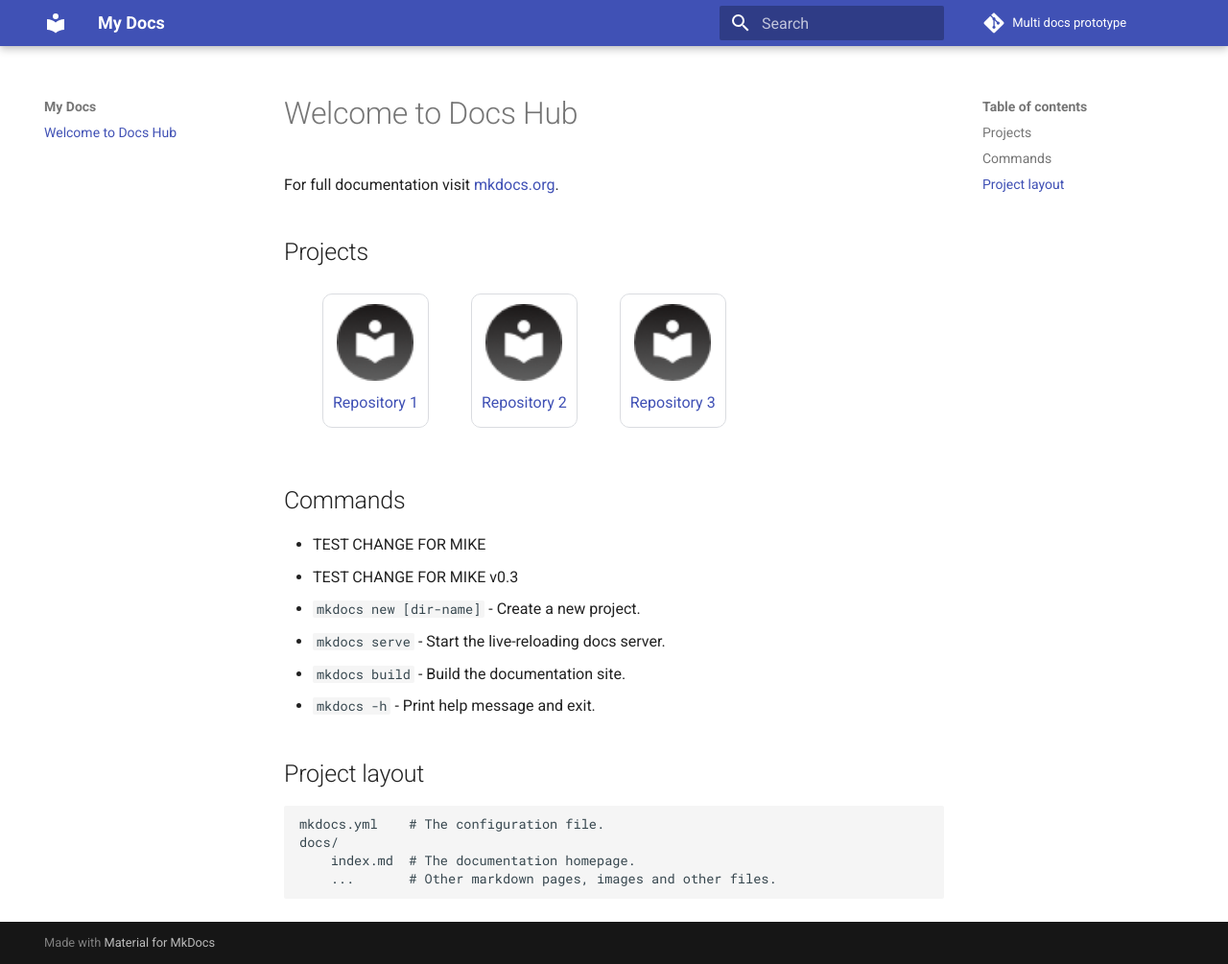
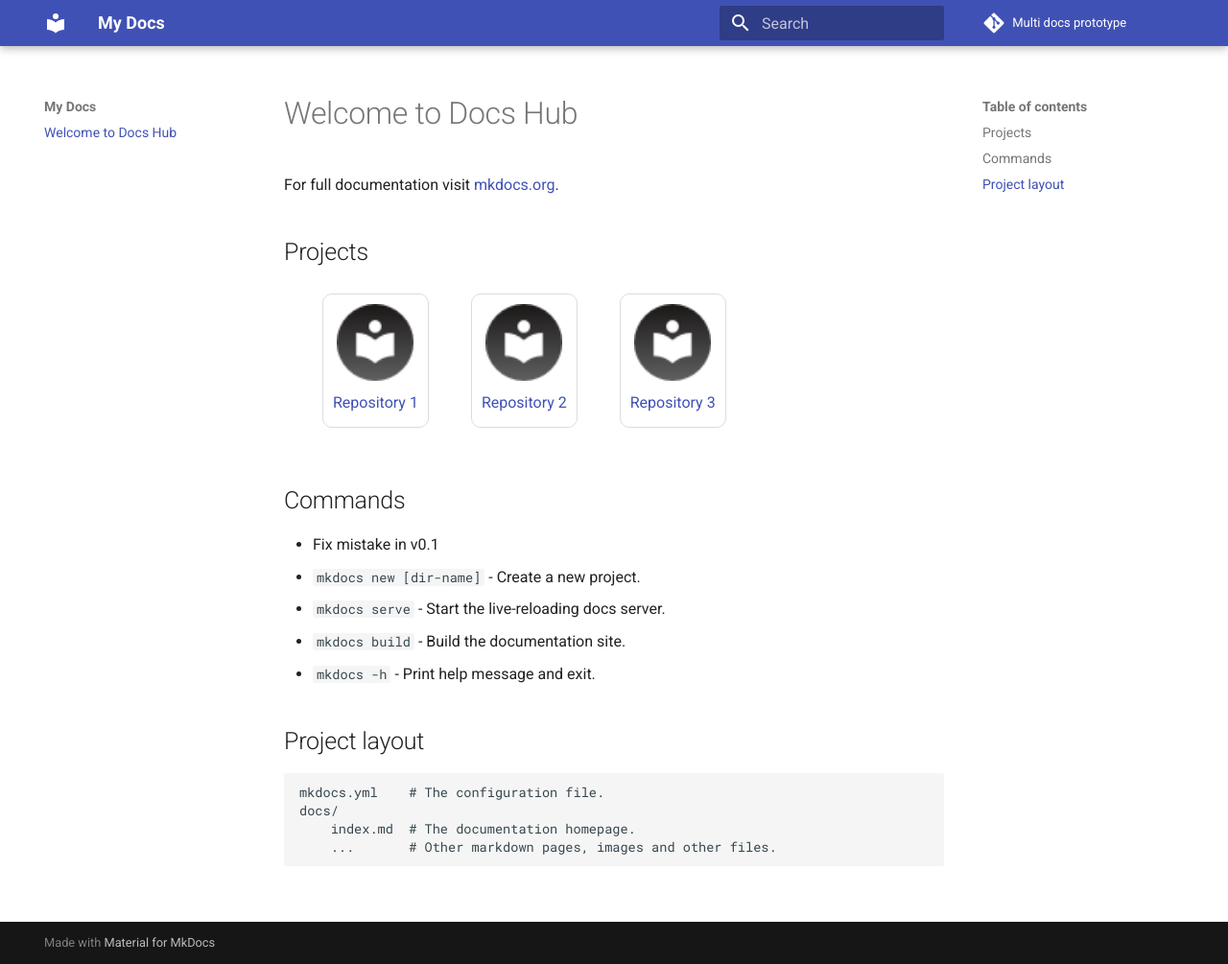
Before and after one commit to A-Baji/mk-docs-main, an MkDocs documentation site: the page built from docs/index.md, in a window 1280 px wide and 1005 px high. Shown: the whole window at 96% size. Built offline with MkDocs 1.6.1 and Material for MkDocs 9.7.7, drawn with Linux system fonts in a browser that asks for light colours; comment, search, counter and statistics services are not loaded; the version menu is left out.

Commit message:
update 0.1

```diff
--- a/docs/index.md
+++ b/docs/index.md
@@ -43,8 +43,7 @@ For full documentation visit [mkdocs.org](https://www.mkdocs.org).
 
 ## Commands
 
-* TEST CHANGE FOR MIKE
-* TEST CHANGE FOR MIKE v0.3
+* Fix mistake in v0.1
 * `mkdocs new [dir-name]` - Create a new project.
 * `mkdocs serve` - Start the live-reloading docs server.
 * `mkdocs build` - Build the documentation site.
```
Also changed, not shown: 1 other file.
